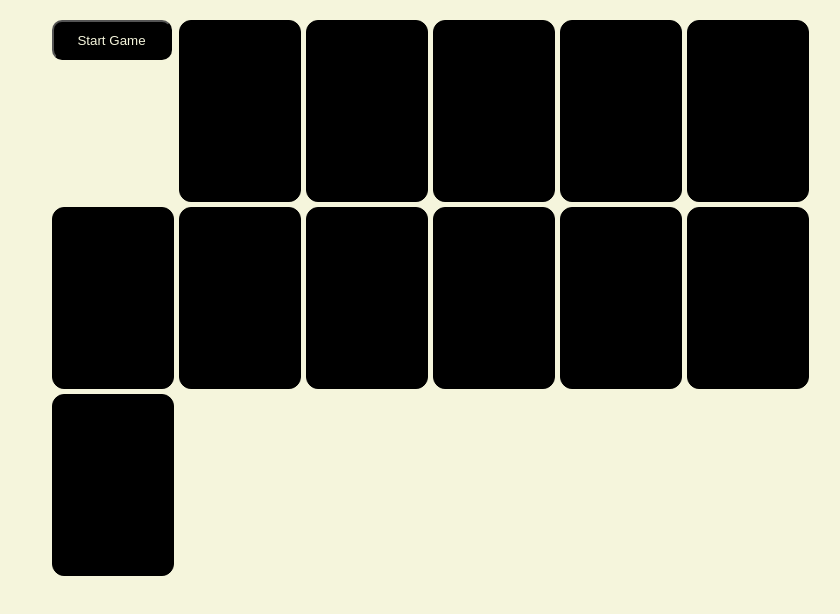
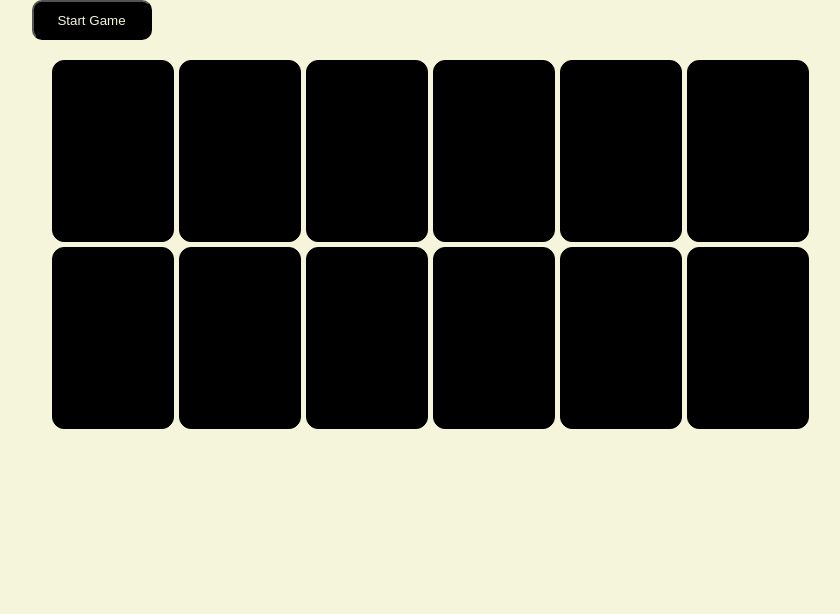
Before and after one commit to iamrayghazali/ReactMemoryGame, a React (Vite) app in the folder vite-project/: page / in a window 1280 px wide. Shown: the top 614 px of the page, without its empty margins (210-1050 px from the left). Built offline with nearby package versions, Linux system fonts and the light colour scheme.

Commit message:
start button outside

```diff
--- a/vite-project/src/App.jsx
+++ b/vite-project/src/App.jsx
@@ -28,6 +28,7 @@ function App() {
 
   return (
     <>
+      <StartButton randomizeColors={randomizeColors} />
       <Gameboard colors={colors} randomizeColors={randomizeColors} />
     </>
   );
--- a/vite-project/src/components/Gameboard.jsx
+++ b/vite-project/src/components/Gameboard.jsx
@@ -72,7 +72,7 @@ function Gameboard({colors, randomizeColors}) {
 
 return (
   <div id="game-board">
-    <StartButton randomizeColors={randomizeColors} />
+
 
       {colors.map((color, i) => (
         <Card key={i} idnumber={i} className={`card`} i color={color} onClick={() => flipCard(color, i)} isFlipped={(flippedCard1 === color && flippedCardId1 === i) || flippedCard2 === color && flippedCardId2 === i} isMatched={matchedCards.includes(color)}/>
```
